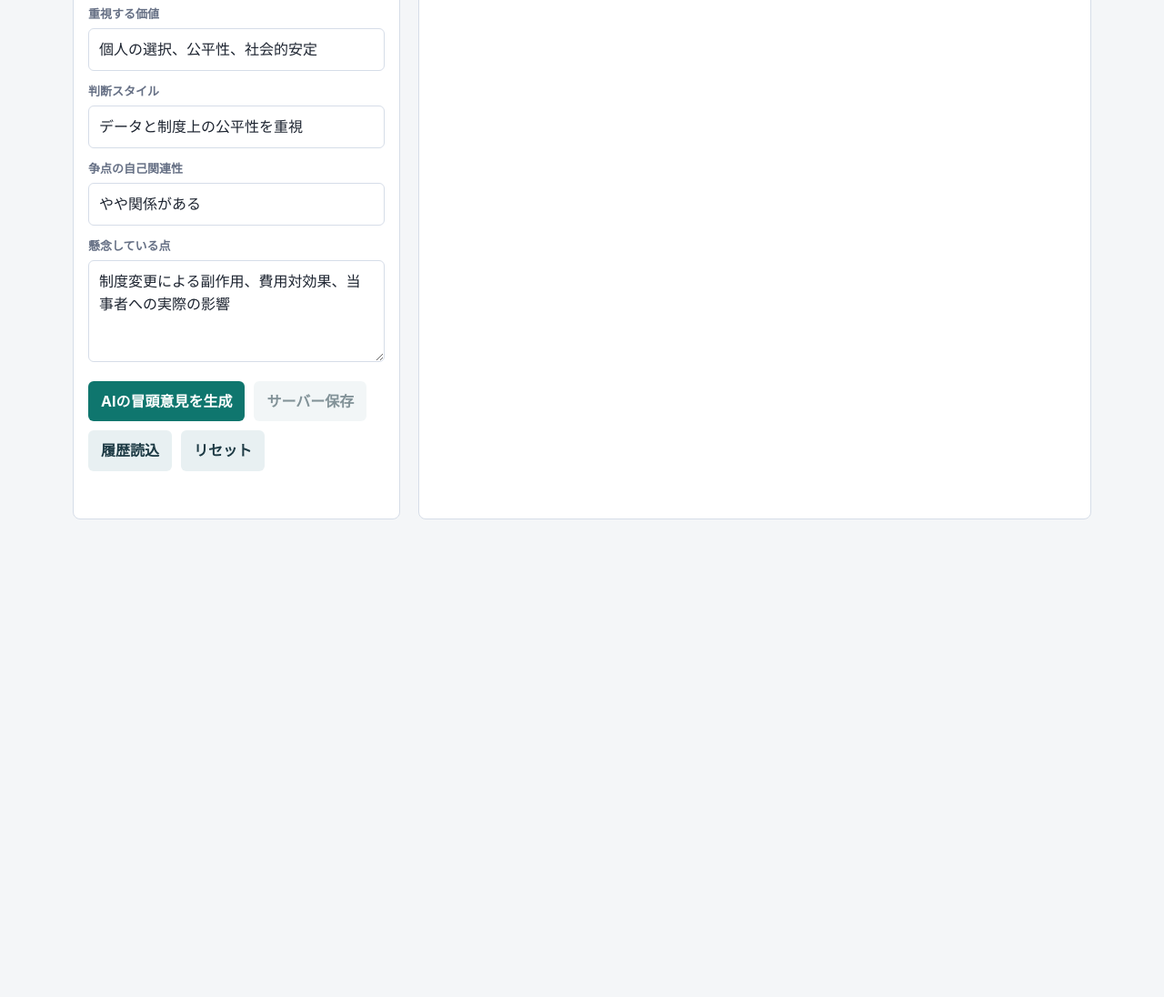
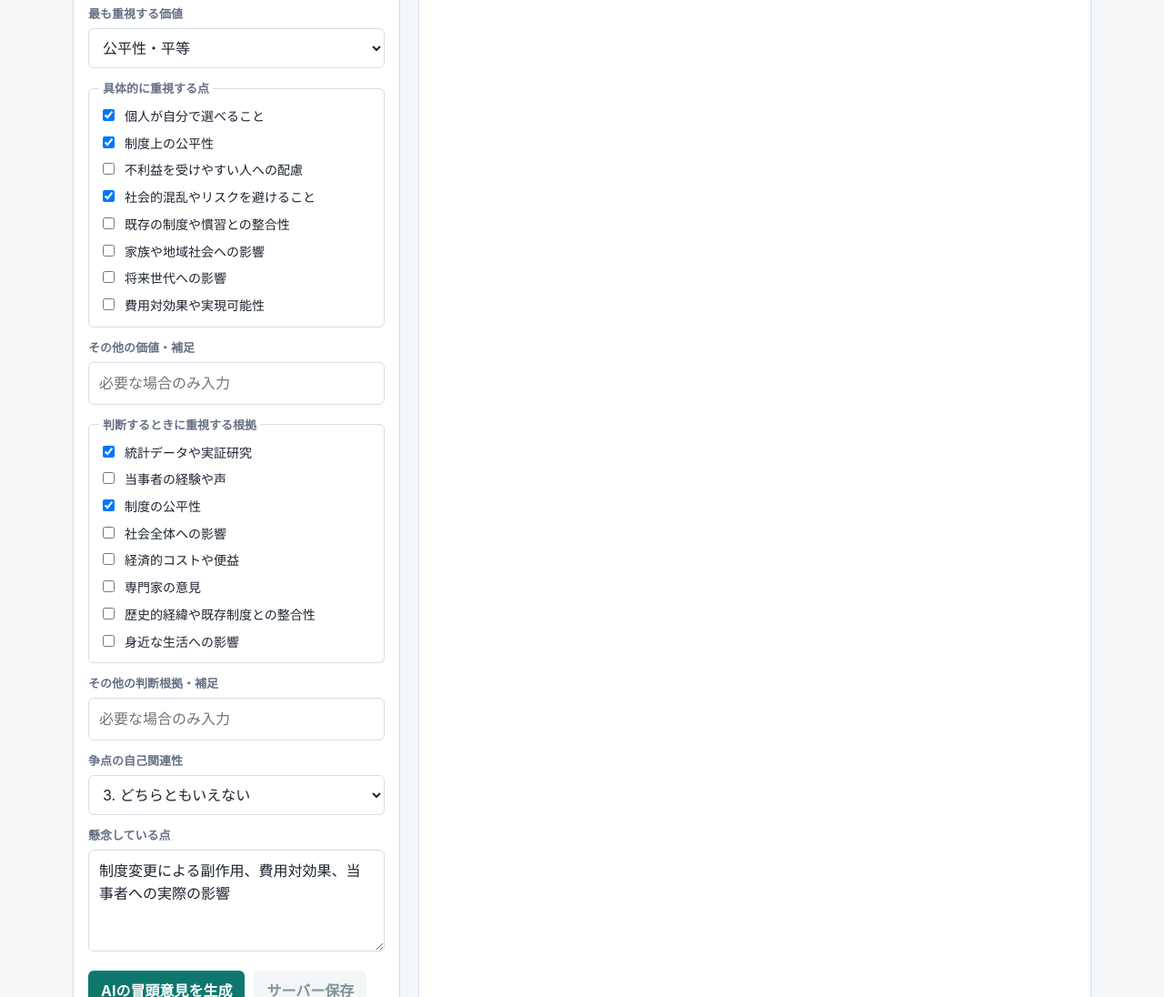
Before and after one commit to riot-ddp/debateGPT-JP, a website: page public/index.html in a window 1280 px wide. Shown: the part 500-1596 px from the top of the page at 91% size. Before the commit the page ends 1119 px from the top, so only its background shows below. Drawn offline with Linux system fonts and the light colour scheme.

Commit message:
Replace free-text personalization with structured choices

```diff
--- a/public/index.html
+++ b/public/index.html
@@ -56,6 +56,18 @@
       font-size: 13px;
       font-weight: 600;
     }
+    fieldset {
+      border: 1px solid var(--line);
+      border-radius: 6px;
+      margin: 12px 0 0;
+      padding: 10px 11px 12px;
+    }
+    legend {
+      color: var(--muted);
+      font-size: 13px;
+      font-weight: 600;
+      padding: 0 4px;
+    }
     input, select, textarea {
       width: 100%;
       border: 1px solid var(--line);
@@ -84,6 +96,16 @@
       font-weight: 500;
     }
     .check input { width: auto; }
+    .choice-grid {
+      display: grid;
+      gap: 8px;
+    }
+    .choice-grid .check {
+      margin: 0;
+      align-items: flex-start;
+      font-weight: 500;
+      color: var(--ink);
+    }
     button {
       border: 0;
       border-radius: 6px;
@@ -185,12 +207,60 @@
       </label>
 
       <div id="profile" class="profile enabled">
-        <label>重視する価値</label>
-        <input id="values" value="個人の選択、公平性、社会的安定" />
-        <label>判断スタイル</label>
-        <input id="decisionStyle" value="データと制度上の公平性を重視" />
-        <label>争点の自己関連性</label>
-        <input id="selfRelevance" value="やや関係がある" />
+        <label for="primaryValue">最も重視する価値</label>
+        <select id="primaryValue">
+          <option value="個人の自由・自己決定">個人の自由・自己決定</option>
+          <option value="公平性・平等" selected>公平性・平等</option>
+          <option value="弱い立場の人の保護・害の回避">弱い立場の人の保護・害の回避</option>
+          <option value="社会の安全・安定">社会の安全・安定</option>
+          <option value="伝統・秩序・既存制度との整合性">伝統・秩序・既存制度との整合性</option>
+          <option value="身近な人・地域社会への配慮">身近な人・地域社会への配慮</option>
+          <option value="成果・効率・費用対効果">成果・効率・費用対効果</option>
+          <option value="その他">その他</option>
+        </select>
+
+        <fieldset>
+          <legend>具体的に重視する点</legend>
+          <div class="choice-grid">
+            <label class="check"><input name="specificValues" type="checkbox" value="個人が自分で選べること" checked />個人が自分で選べること</label>
+            <label class="check"><input name="specificValues" type="checkbox" value="制度上の公平性" checked />制度上の公平性</label>
+            <label class="check"><input name="specificValues" type="checkbox" value="不利益を受けやすい人への配慮" />不利益を受けやすい人への配慮</label>
+            <label class="check"><input name="specificValues" type="checkbox" value="社会的混乱やリスクを避けること" checked />社会的混乱やリスクを避けること</label>
+            <label class="check"><input name="specificValues" type="checkbox" value="既存の制度や慣習との整合性" />既存の制度や慣習との整合性</label>
+            <label class="check"><input name="specificValues" type="checkbox" value="家族や地域社会への影響" />家族や地域社会への影響</label>
+            <label class="check"><input name="specificValues" type="checkbox" value="将来世代への影響" />将来世代への影響</label>
+            <label class="check"><input name="specificValues" type="checkbox" value="費用対効果や実現可能性" />費用対効果や実現可能性</label>
+          </div>
+        </fieldset>
+
+        <label for="valueOther">その他の価値・補足</label>
+        <input id="valueOther" placeholder="必要な場合のみ入力" />
+
+        <fieldset>
+          <legend>判断するときに重視する根拠</legend>
+          <div class="choice-grid">
+            <label class="check"><input name="evidencePreference" type="checkbox" value="統計データや実証研究" checked />統計データや実証研究</label>
+            <label class="check"><input name="evidencePreference" type="checkbox" value="当事者の経験や声" />当事者の経験や声</label>
+            <label class="check"><input name="evidencePreference" type="checkbox" value="制度の公平性" checked />制度の公平性</label>
+            <label class="check"><input name="evidencePreference" type="checkbox" value="社会全体への影響" />社会全体への影響</label>
+            <label class="check"><input name="evidencePreference" type="checkbox" value="経済的コストや便益" />経済的コストや便益</label>
+            <label class="check"><input name="evidencePreference" type="checkbox" value="専門家の意見" />専門家の意見</label>
+            <label class="check"><input name="evidencePreference" type="checkbox" value="歴史的経緯や既存制度との整合性" />歴史的経緯や既存制度との整合性</label>
+            <label class="check"><input name="evidencePreference" type="checkbox" value="身近な生活への影響" />身近な生活への影響</label>
+          </div>
+        </fieldset>
+
+        <label for="evidenceOther">その他の判断根拠・補足</label>
+        <input id="evidenceOther" placeholder="必要な場合のみ入力" />
+
+        <label for="selfRelevance">争点の自己関連性</label>
+        <select id="selfRelevance">
+          <option value="1">1. まったく関係がない</option>
+          <option value="2">2. あまり関係がない</option>
+          <option value="3" selected>3. どちらともいえない</option>
+          <option value="4">4. やや関係がある</option>
+          <option value="5">5. とても関係がある</option>
+        </select>
         <label>懸念している点</label>
         <textarea id="concerns">制度変更による副作用、費用対効果、当事者への実際の影響</textarea>
       </div>
@@ -365,13 +435,22 @@
     }
 
     function profile() {
+      const selfRelevance = $("selfRelevance");
       return {
         enabled: $("personalized").checked,
-        values: $("values").value,
-        decisionStyle: $("decisionStyle").value,
-        selfRelevance: $("selfRelevance").value,
+        primaryValue: $("primaryValue").value,
+        specificValues: checkedValues("specificValues"),
+        valueOther: $("valueOther").value,
+        evidencePreference: checkedValues("evidencePreference"),
+        evidenceOther: $("evidenceOther").value,
+        selfRelevanceScore: selfRelevance.value,
+        selfRelevanceLabel: selfRelevance.options[selfRelevance.selectedIndex].text,
         concerns: $("concerns").value,
       };
+    }
+
+    function checkedValues(name) {
+      return Array.from(document.querySelectorAll('input[name="' + name + '"]:checked')).map((input) => input.value);
     }
 
     function addMessage(title, text) {
```
